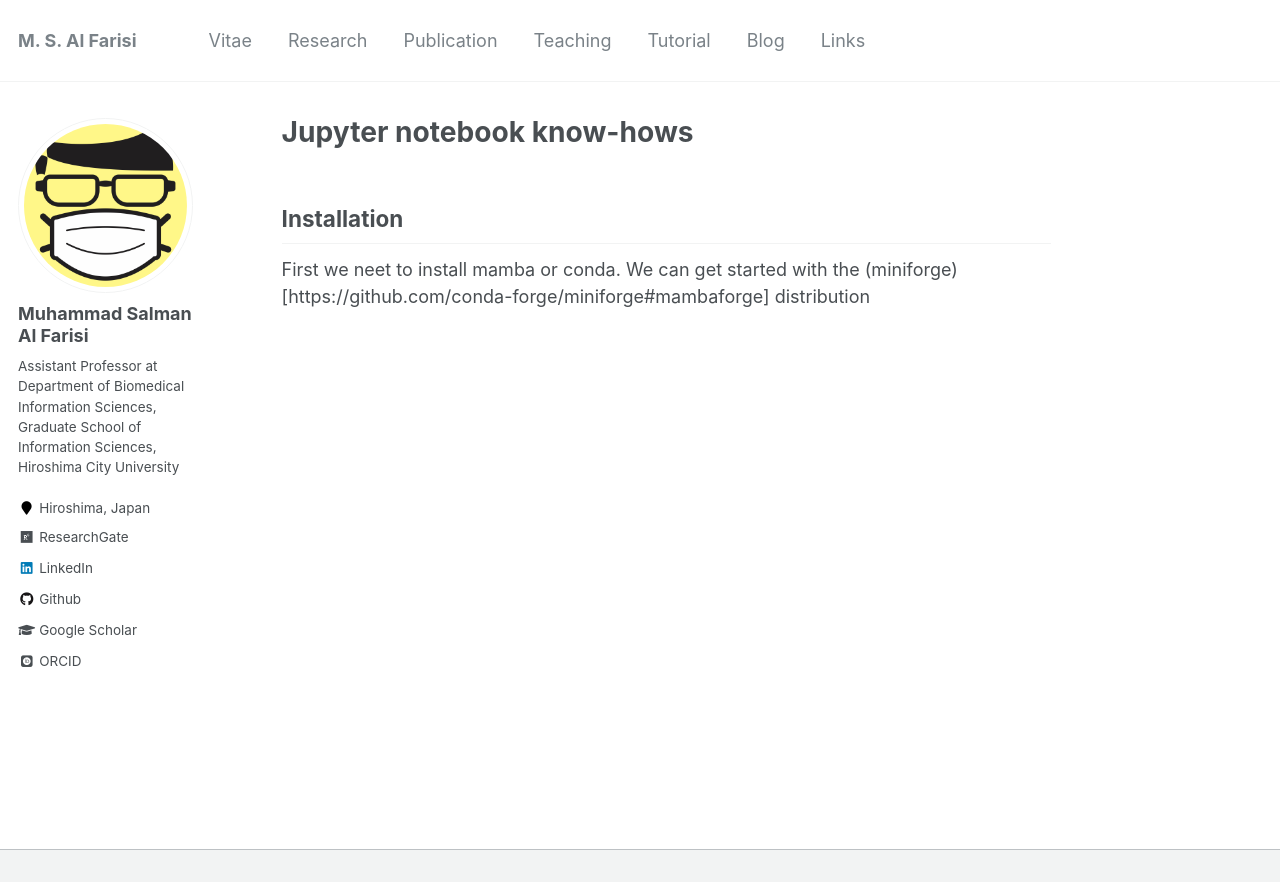
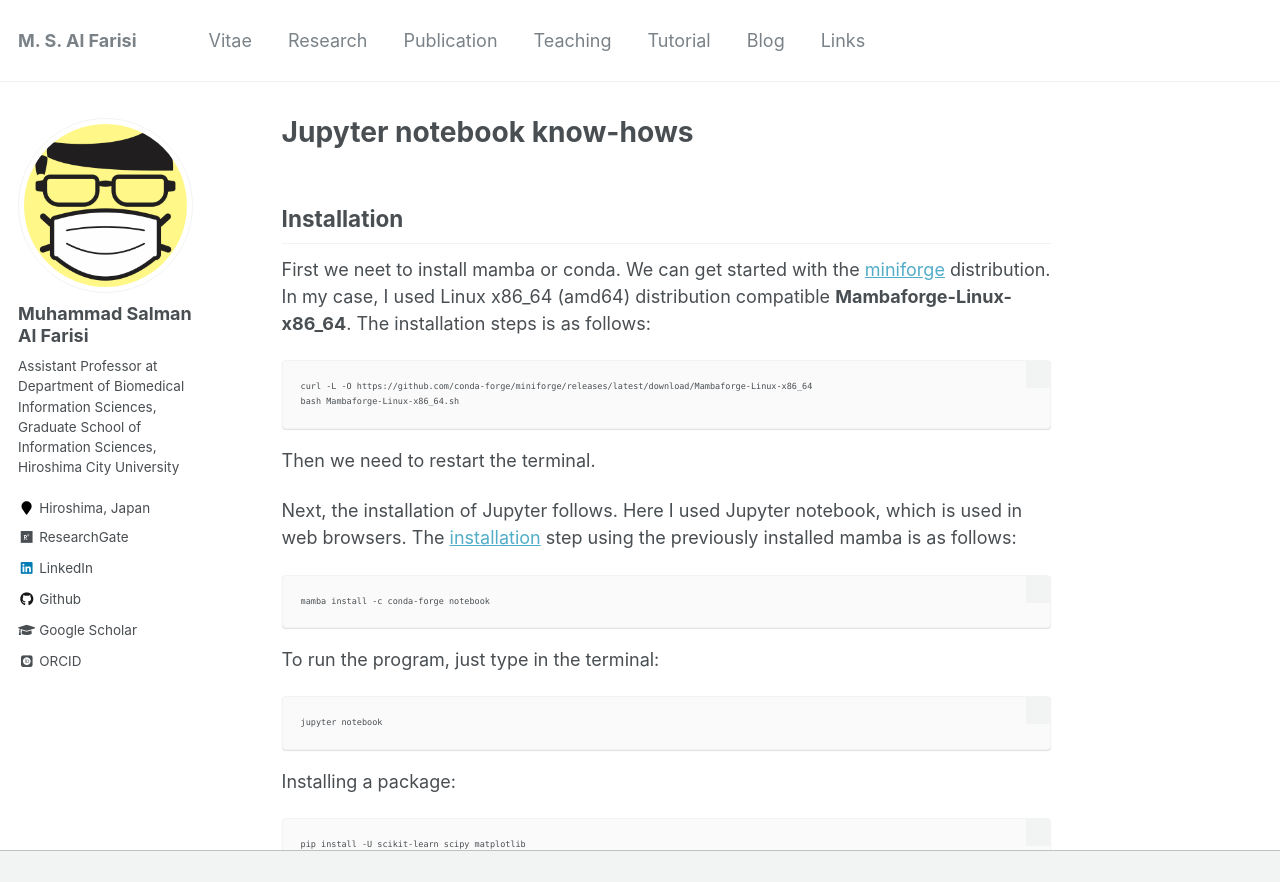
Before and after one commit to msalfarisi/msalfarisi.github.io, a Jekyll site: the page built from _pages/tutorial/jupyter.md, in a window 1280 px wide and 1078 px high, cut to the strip 0-882 px from the top of the window. Built offline with Jekyll 4.4.1, drawn with Linux system fonts in a browser that asks for light colours; some web fonts are replaced.

Commit message:
Update jupyter.md

````diff
--- a/_pages/tutorial/jupyter.md
+++ b/_pages/tutorial/jupyter.md
@@ -5,4 +5,29 @@ permalink: /tutorial/jupyter/
 
 ## Installation
 
-First we neet to install mamba or conda. We can get started with the (miniforge)[https://github.com/conda-forge/miniforge#mambaforge] distribution
+First we neet to install mamba or conda. We can get started with the [miniforge](https://github.com/conda-forge/miniforge#mambaforge) distribution. In my case, I used Linux x86_64 (amd64) distribution compatible	**Mambaforge-Linux-x86_64**. The installation steps is as follows:
+
+```
+curl -L -O https://github.com/conda-forge/miniforge/releases/latest/download/Mambaforge-Linux-x86_64
+bash Mambaforge-Linux-x86_64.sh
+```
+
+Then we need to restart the terminal.
+
+Next, the installation of Jupyter follows. Here I used Jupyter notebook, which is used in web browsers. The [installation](https://jupyter.org/install) step using the previously installed mamba is as follows:
+
+```
+mamba install -c conda-forge notebook
+```
+
+To run the program, just type in the terminal:
+
+```
+jupyter notebook
+```
+
+Installing a package:
+
+```
+pip install -U scikit-learn scipy matplotlib
+```
````
